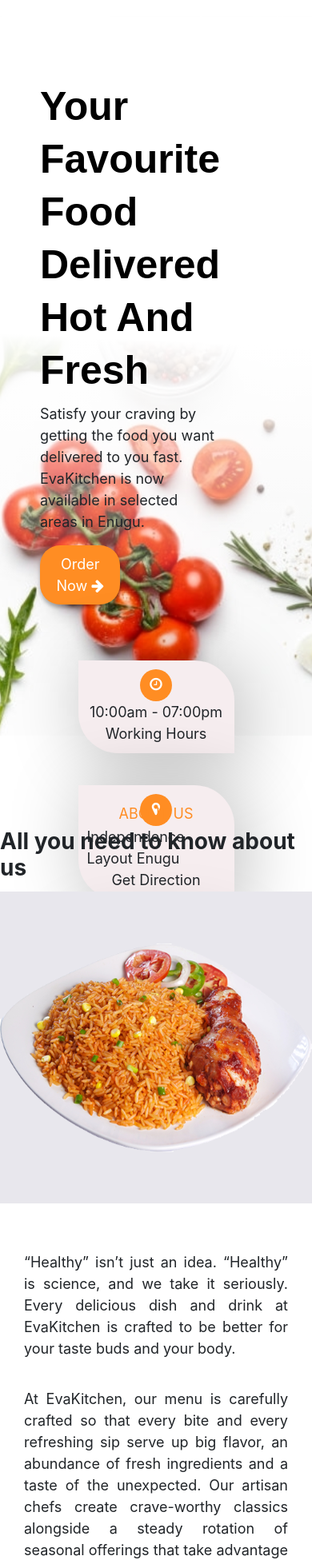
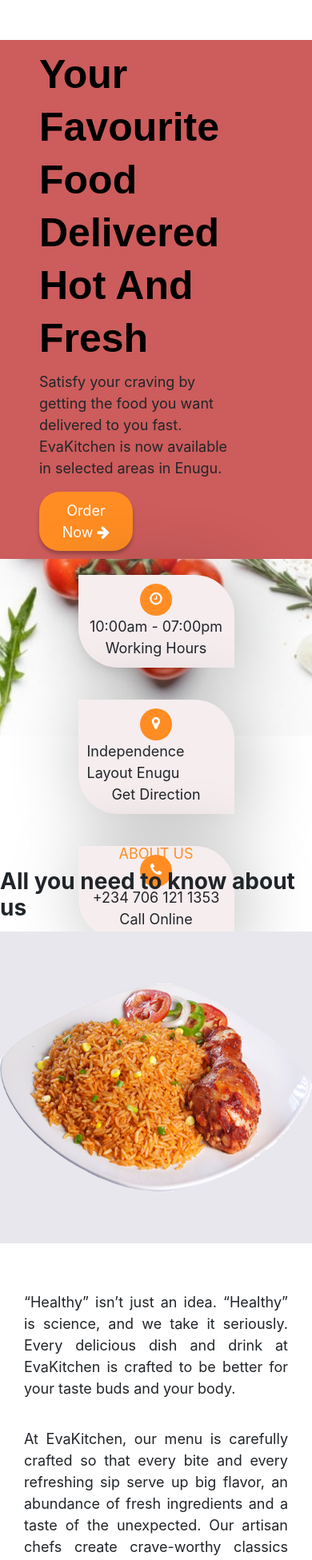
Before and after one commit to Dverybest/Eva-kitchen, a React (Create React App) app: page / in a window 390 px wide. Shown: the part 46-1997 px from the top of the page at 80% size. Built offline with nearby package versions, Linux system fonts and the light colour scheme; a web font is replaced by a local one.

Commit message:
some little changes

```diff
--- a/src/components/LandingPage.css
+++ b/src/components/LandingPage.css
@@ -22,6 +22,7 @@
     flex-direction: column;
     justify-content: flex-start;
     width: 100%;
+    padding-left: 100px;
 }
 .hero-info p{
     width: 87%;
@@ -168,13 +169,19 @@
     }
     .hero-intro{
         display: flex;
+        justify-content: center;
         padding: 0px;
         margin-top: 30px;
+        width: 100%;
+        background-color: indianred;
     }
     .hero-info{
-        width: 90%;
-        padding: 50px;
+        justify-content: center;
+        width: 80%;
+        padding: 10px;
+        /* background-color: green; */
     }
+
     .hero-contact{
        display: flex;
        flex-direction: column;
@@ -189,7 +196,7 @@
     .landingPage-about{
         height: 1400px;
         justify-content: space-evenly;
-        margin-top: 50px;
+        margin-top: 100px;
     }
     .landingPage-about-content{
         display: flex;
--- a/src/components/LandingPage.js
+++ b/src/components/LandingPage.js
@@ -8,7 +8,7 @@
     return (
         <div className='LandingPage'>
             <section className='hero'>
-                <div className='hero-intro container'>
+                <div className='hero-intro '>
                     <div className='hero-info'>
                         <h1>Your Favourite Food Delivered Hot And Fresh</h1>
                         <p>Satisfy your craving by getting the food you want delivered to you fast. EvaKitchen is now available in selected areas in Enugu.</p>
```
Also changed, not shown: 1 other file (tests, documents, lock files or other folders).
